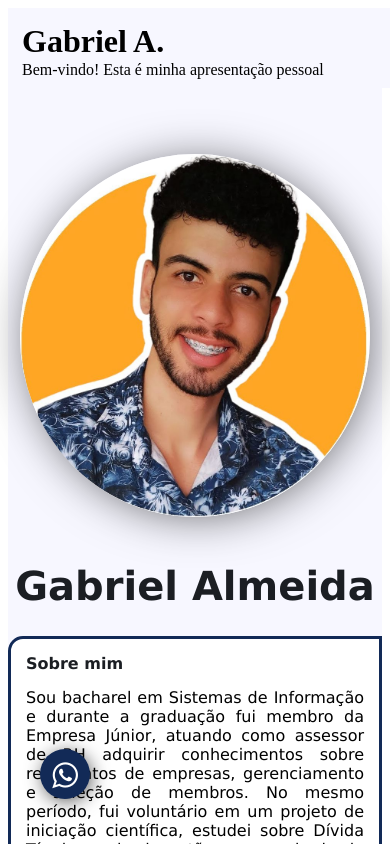
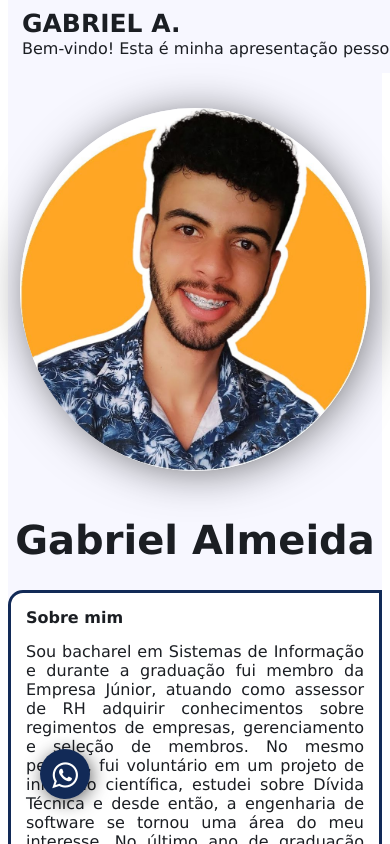
Before and after one commit to gabriellalmeida/minha-apresentacao-pessoal-project, an Angular app: page / in a window 390 px wide. Shown: the top 844 px of the page. Built offline with nearby package versions, Linux system fonts and the light colour scheme.

Commit message:
Update app.component.html

```diff
--- a/src/app/app.component.html
+++ b/src/app/app.component.html
@@ -16,8 +16,9 @@
         margin: 60px;
     }
 
-    header h1 p {
+    header, h1, p {
         font-family: Verdana;
+        color: #1b1e23;
     }
 
     .first-part {
@@ -136,11 +137,12 @@
             margin: 14px;
         }
 
-        header p {
-            margin-top: -20px;
+        header, p {
+            margin-top: -15px;
         }
-        header h1 p {
-            font-size: small;
+
+        #h1{
+            font-size: 25px;
         }
     }
 </style>
@@ -151,7 +153,7 @@
 <header>
     <div class="cabecalho">
         <div>
-            <h1>Gabriel A.</h1>
+            <h1 id="h1">GABRIEL A.</h1>
         </div>
         <div>
             <p>Bem-vindo! Esta é minha apresentação pessoal</p>
```
